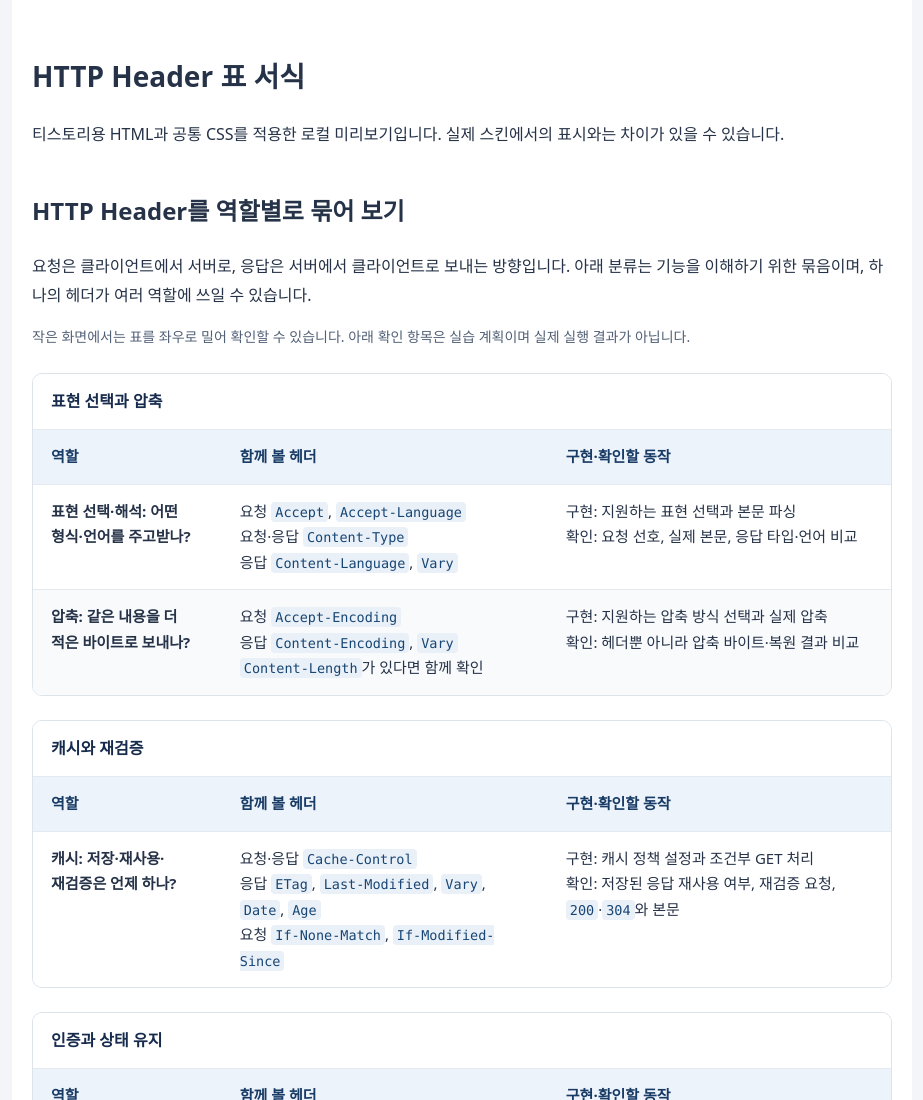
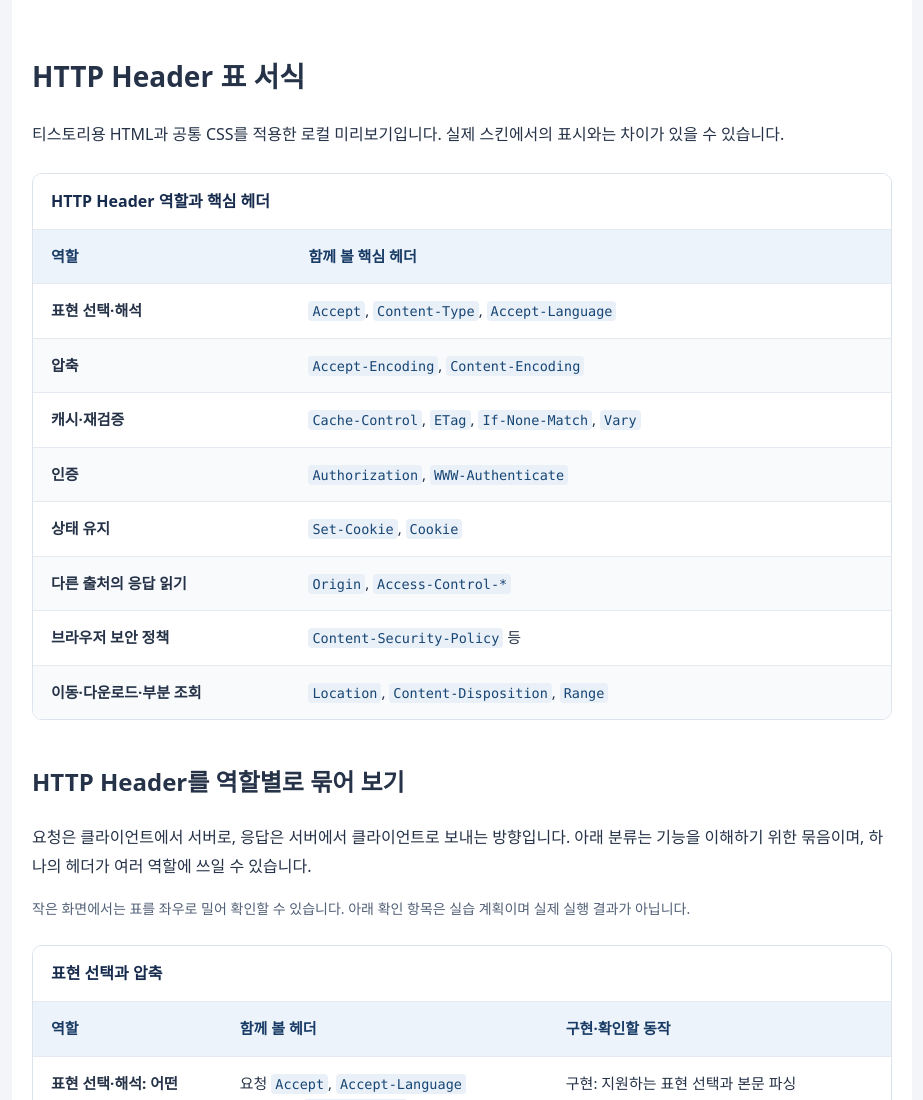
Before and after one commit to inspire12/blog-article-example, a plain HTML site: page publishing/tistory/preview.html in a window 1280 px wide. Shown: the top 1100 px of the page, without its empty margins (178-1101 px from the left). Drawn offline with Linux system fonts and the light colour scheme.

Commit message:
docs: add compact HTTP header summary table

```diff
--- a/publishing/tistory/preview.html
+++ b/publishing/tistory/preview.html
@@ -76,6 +76,24 @@ body {margin:0; background:#f3f5f8; font-family:system-ui,sans-serif; line-heigh
   .inspire-table-wrap table.inspire-table { min-width: 0; }
 }
 </style></head><body><main><h1>HTTP Header 표 서식</h1><p>티스토리용 HTML과 공통 CSS를 적용한 로컬 미리보기입니다. 실제 스킨에서의 표시와는 차이가 있을 수 있습니다.</p><!-- HTML 모드에 붙여 넣는 본문 조각입니다. tables.css를 스킨에 먼저 적용하세요. -->
+
+<div class="inspire-table-wrap" role="region" aria-label="HTTP Header 역할과 핵심 헤더" tabindex="0">
+<table class="inspire-table inspire-table--2">
+<caption>HTTP Header 역할과 핵심 헤더</caption>
+<colgroup><col style="width: 30%"><col style="width: 70%"></colgroup>
+<thead><tr><th scope="col">역할</th><th scope="col">함께 볼 핵심 헤더</th></tr></thead>
+<tbody>
+<tr><th scope="row">표현 선택·해석</th><td><code>Accept</code>, <code>Content-Type</code>, <code>Accept-Language</code></td></tr>
+<tr><th scope="row">압축</th><td><code>Accept-Encoding</code>, <code>Content-Encoding</code></td></tr>
+<tr><th scope="row">캐시·재검증</th><td><code>Cache-Control</code>, <code>ETag</code>, <code>If-None-Match</code>, <code>Vary</code></td></tr>
+<tr><th scope="row">인증</th><td><code>Authorization</code>, <code>WWW-Authenticate</code></td></tr>
+<tr><th scope="row">상태 유지</th><td><code>Set-Cookie</code>, <code>Cookie</code></td></tr>
+<tr><th scope="row">다른 출처의 응답 읽기</th><td><code>Origin</code>, <code>Access-Control-*</code></td></tr>
+<tr><th scope="row">브라우저 보안 정책</th><td><code>Content-Security-Policy</code> 등</td></tr>
+<tr><th scope="row">이동·다운로드·부분 조회</th><td><code>Location</code>, <code>Content-Disposition</code>, <code>Range</code></td></tr>
+</tbody>
+</table>
+</div>
 
 <h2>HTTP Header를 역할별로 묶어 보기</h2>
 
```
Also changed, not shown: publishing/tistory/http-headers-summary.html (added, +17 -0 lines), publishing/tistory/README.md.
